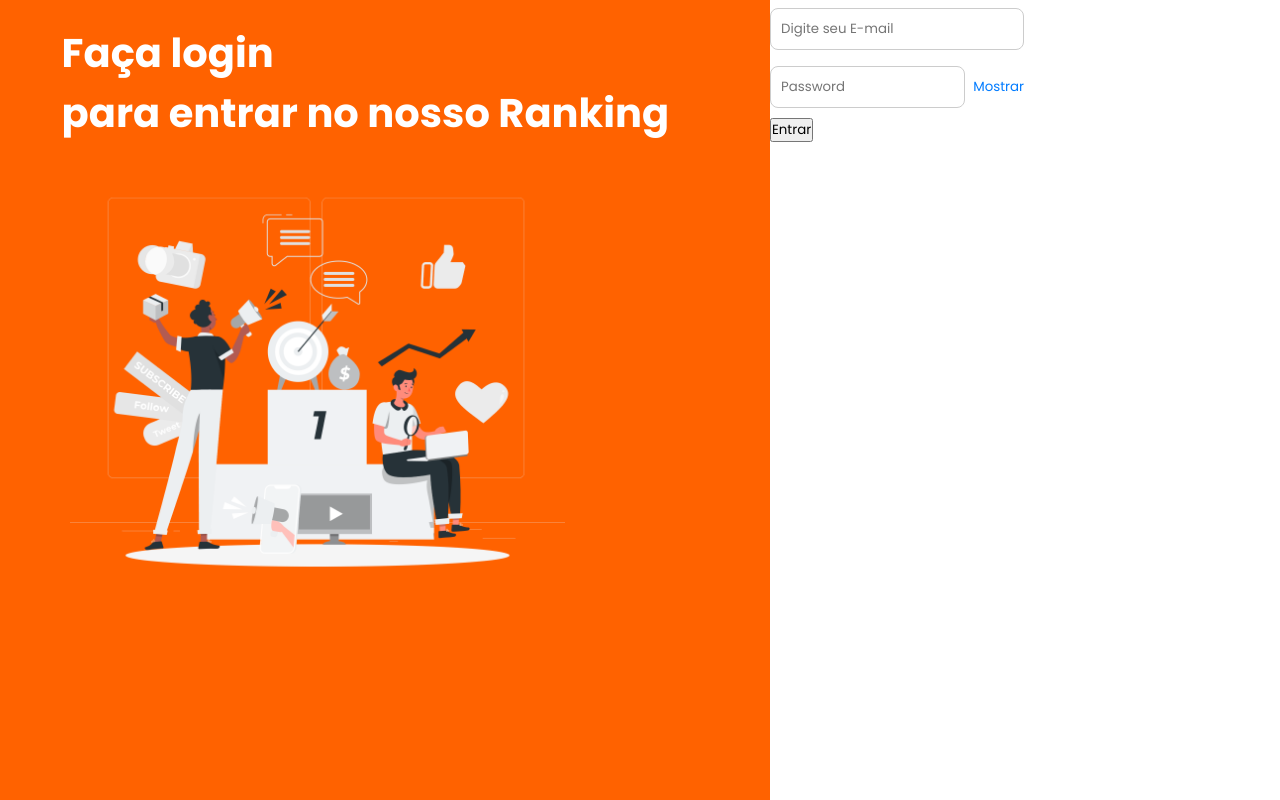
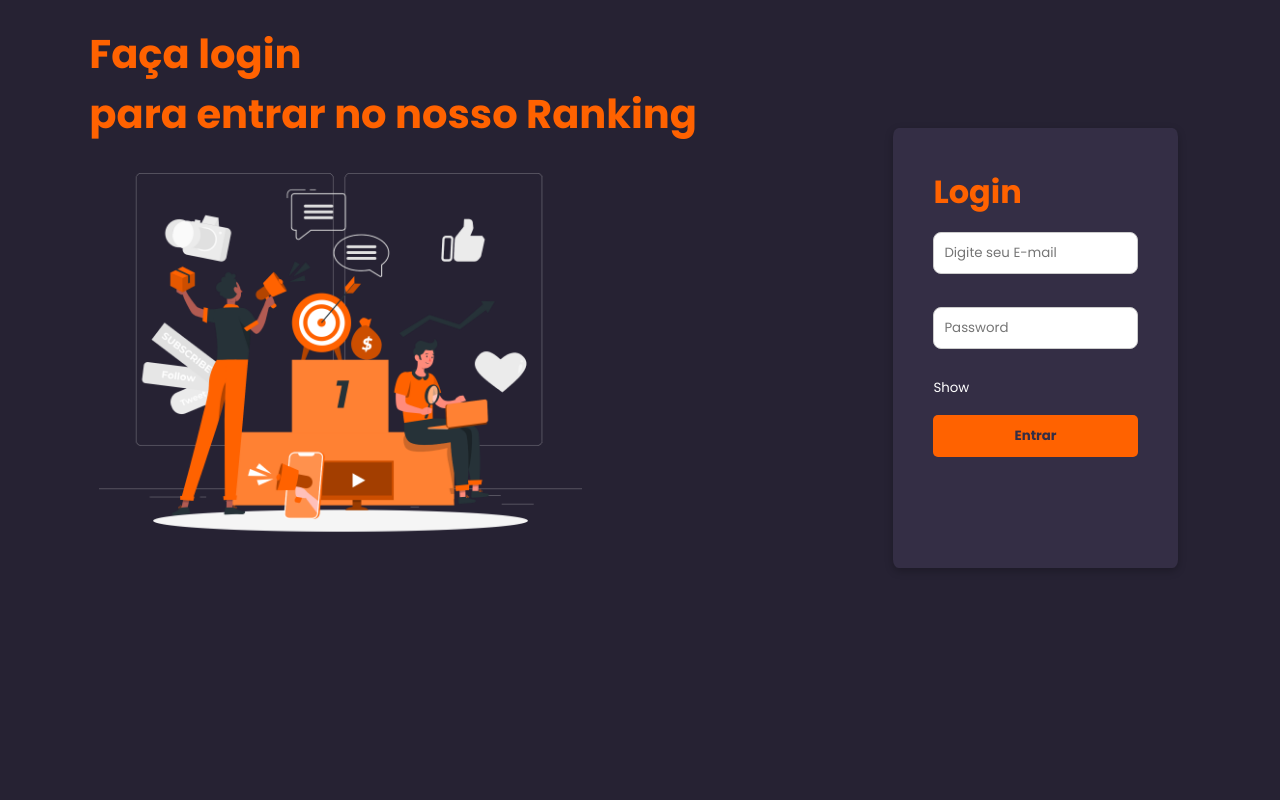
Before and after one commit to RenanDevFelipe/ranking_adm, a React (Create React App) app: page / in a window 1280 px wide. Built offline with nearby package versions, Linux system fonts and the light colour scheme.

Commit message:
feat1; tela de login criada

```diff
--- a/src/App.css
+++ b/src/App.css
@@ -44,18 +44,15 @@
   box-sizing: border-box;
   border: 1px solid #ccc;
   border-radius: 8px;
+  margin-bottom: 25px;
 }
 
 .input-password-wrapper {
-  position: relative;
-  display: flex;
-  align-items: center;
+
 }
 
 .toggle-btn {
-  margin-left: 8px;
   background: none;
   border: none;
-  color: #007bff;
-  cursor: pointer;
+  color: #fff;
 }
--- a/src/App.jsx
+++ b/src/App.jsx
@@ -9,11 +9,12 @@ export default function App() {
   return (
     <Routes>
       <Route path="/" element={<Login />} />
-      <Route path="/home" element={
+      {/* <Route path="/home" element={
         <PrivateRoute>
           <Home />
         </PrivateRoute>
-      } />
+      } /> */}
+      <Route path='/home' element ={<Home />} />
     </Routes>
   );
 }
--- a/src/components/inputs/PassWordInput.jsx
+++ b/src/components/inputs/PassWordInput.jsx
@@ -20,7 +20,7 @@ const PasswordInput = ({ value, onChange, placeholder = "Password", name = "pass
                 onClick={() => setShow((prev) => !prev)}
                 className="toggle-btn"
             >
-                {show ? "ocultar" : "Mostrar"}
+                {show ? "Hide" : "Show"}
             </button>
         </div>
     );
--- a/src/pages/Home.jsx
+++ b/src/pages/Home.jsx
@@ -0,0 +1,7 @@
+export default function Home(){
+    return (
+        <div>
+            <h1>Hello World</h1>
+        </div>
+    )
+}
--- a/src/pages/Login.jsx
+++ b/src/pages/Login.jsx
@@ -26,10 +26,11 @@ const Login = () => {
         </span>
       </div>
       <div className='div-form-login'>
+        <h1>Login</h1>
         <form onSubmit={handleSubmit}>
           <EmailInput value={form.email} onChange={handleChange} />
           <PasswordInput value={form.password} onChange={handleChange} />
-          <button type="submit">Entrar</button>
+          <button type="submit" id='login-submit'>Entrar</button>
         </form>
       </div>
     </div>
--- a/src/pages/styles.css
+++ b/src/pages/styles.css
@@ -8,39 +8,78 @@
     list-style: none;
 }
 
+body {
+    position: fixed;
+}
+
 :root {
     --colorPrimary: #FF6200;
     --colorSecundary: #fff;
     --colorBlack: #000;
-    --BSPrimary:rgba(0, 0, 0, 0.24) 0px 3px 8px;
+    --BSPrimary: rgba(0, 0, 0, 0.24) 0px 3px 8px;
+    --colorDark: #262233;
+    --colorDarkForm: #342E45;
 }
 
 .div-form-login-body {
     display: flex;
-    width: 80%;
+    justify-content: space-around;
+    width: 100%;
     height: 100vh;
+    background-color: var(--colorDark);
 
-    & .div-first-part-login{
-        background-color: var(--colorPrimary);
-        width: 100%;
+    & .div-first-part-login {
+        width: 70%;
         height: 100vh;
+
+        & span {
+            display: flex;
+            justify-content: center;
+            flex-direction: column;
+            margin-left: 10%;
+
+            & h1 {
+                color: var(--colorPrimary);
+                font-size: 40px;
+                margin-top: 3%;
+            }
+
+            & img {
+                width: 60%;
+                height: 60%;
+                margin-left: 10px;
+                margin-top: -3%;
+            }
+        }
+
+
     }
 
-    & span {
-        display: flex;
-        justify-content: center;
-        flex-direction: column;
-        margin-left: 8%;
-        margin-top: 3%;
-        & h1 {
-            color: var(--colorSecundary);
-            font-size: 40px;
+    & .div-form-login{
+        box-shadow: var(--BSPrimary);
+        background-color: var(--colorDarkForm);
+        padding: 40px;
+        margin-top: 10%;
+        margin-right: 8%;
+        border-radius: 2%;
+        width: 16%;
+        height: 45vh;
+
+        & h1{
+            color: var(--colorPrimary);
+            margin-bottom: 4%;
         }
 
-        & img {
-            width: 70%;
-            height: 70%;
-            margin-left: 8px;
+        & #login-submit {
+            width: 100%;
+            padding: 10px;
+            border: 1px solid transparent;
+            background-color: var(--colorPrimary);
+            color: var(--colorDarkForm);
+            cursor: pointer;
+            margin-top: 8%;
+            font-weight: bold;
+            border-radius: 5px;
         }
     }
 }
```
Also changed, not shown: src/utils/img/Marketing-rafiki.png.
